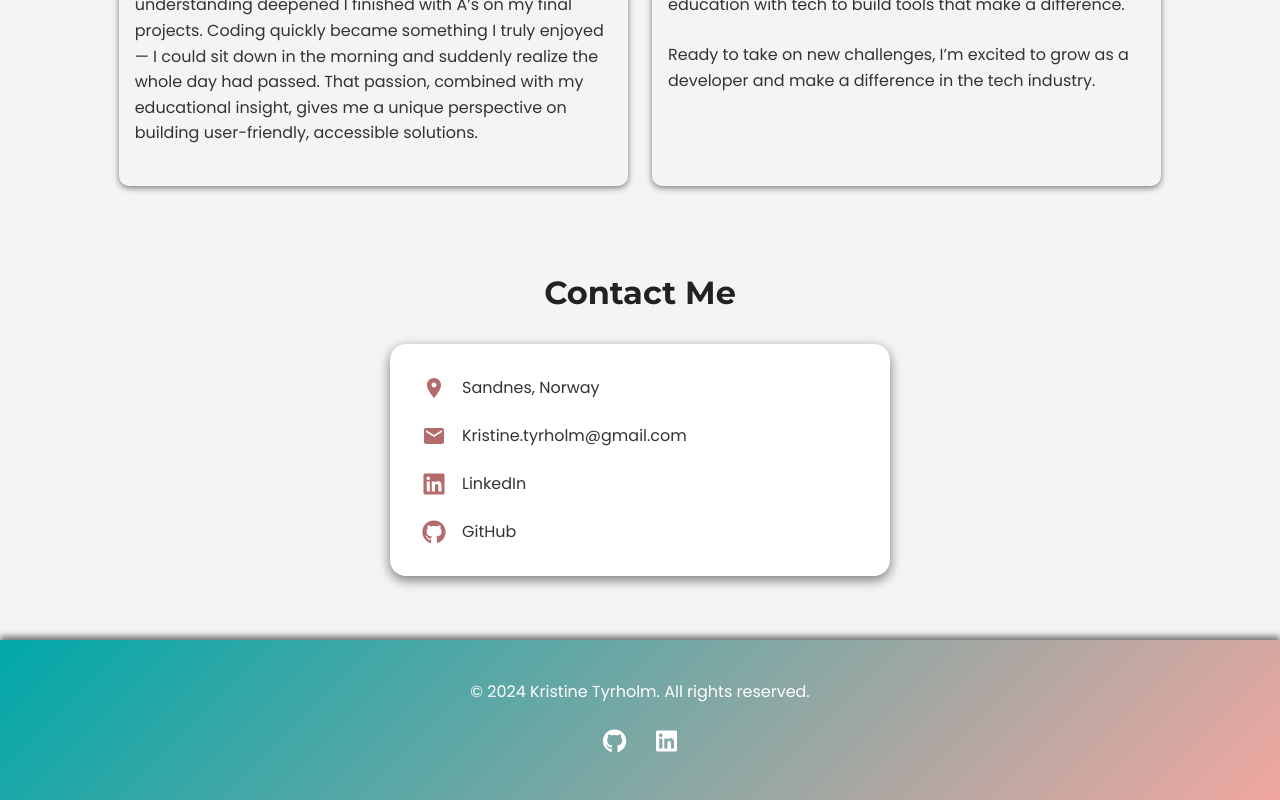
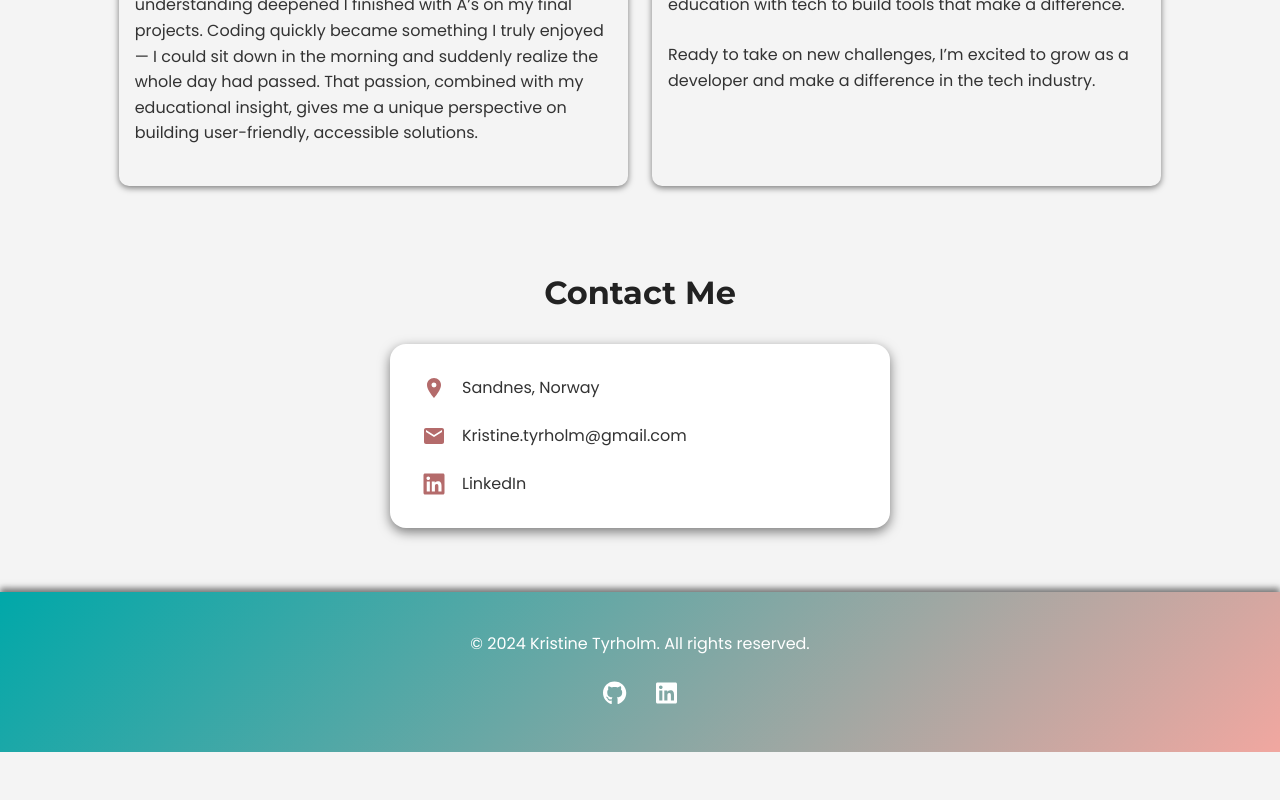
Before and after one commit to IceGreenGalactic/Portfolio2, a React (Vite) app: page / in a window 1280 px wide. Shown: the part 3421-4221 px from the top of the page. After the commit the page ends 4173 px from the top, so only its background shows below. Built offline with nearby package versions, Linux system fonts and the light colour scheme.

Commit message:
removes github

```diff
--- a/src/components/Contact/Contact.jsx
+++ b/src/components/Contact/Contact.jsx
@@ -32,13 +32,6 @@ const Contact = () => {
             LinkedIn
           </IconLink>
         </ContactItem>
-
-        <ContactItem>
-          <FaGithub size={24} />
-          <IconLink href="https://github.com/dittbrukernavn" target="_blank">
-            GitHub
-          </IconLink>
-        </ContactItem>
       </ContactCard>
     </ContactWrapper>
   );
```
